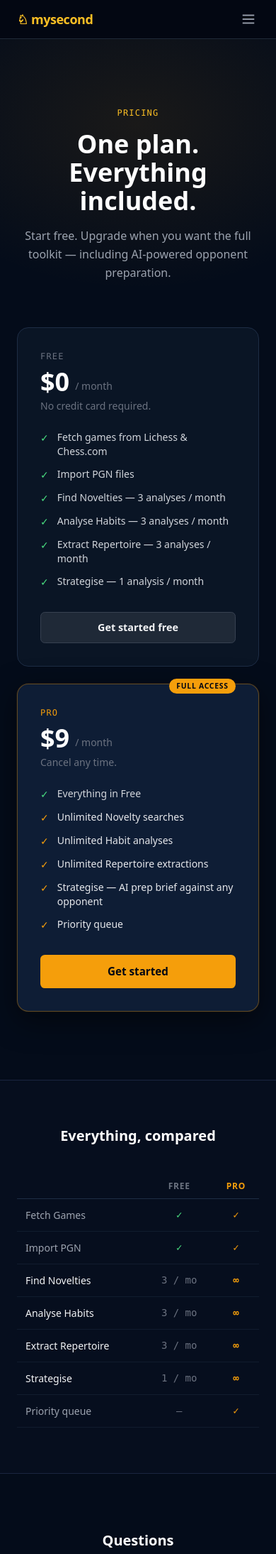
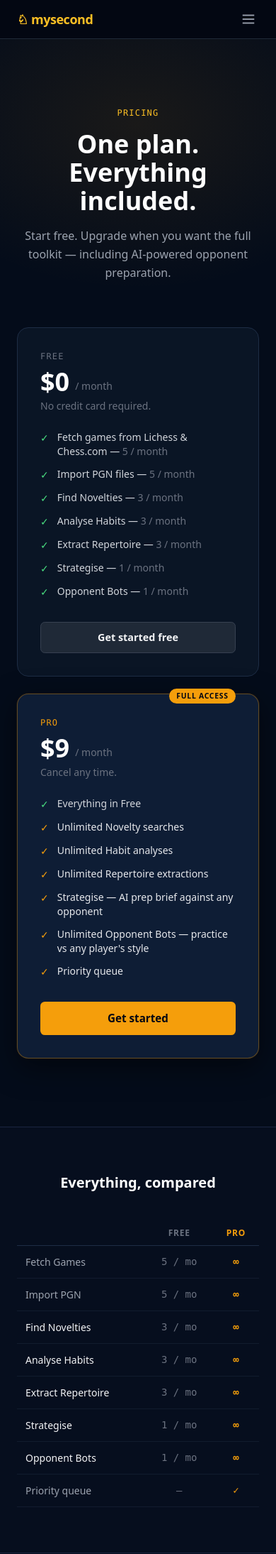
Before and after one commit to avigold/my-second, a Flask app: page /pricing in a window 390 px wide. Shown: the top 2189 px of the page at 71% size. Run offline with Flask 3, Linux system fonts and the light colour scheme; some libraries are stand-ins or nearby versions.

Commit message:
Group nav into dropdowns; update pricing page
Nav:
- Desktop: 'Get Games' dropdown (Fetch, Import PGN), 'Analyse' dropdown
  (Novelties, Repertoire, Habits, Strategise), 'Practice' direct link,
  'Job History' direct link
- Mobile drawer: same groups with section labels

Pricing:
- Fetch and Import now show 5/month limit (not unlimited)
- Add Opponent Bots: 1/month free, unlimited pro
- Update comparison table accordingly
- Update meta description

Co-Authored-By: Claude Sonnet 4.6 <noreply@anthropic.com>

```diff
--- a/web/templates/base.html
+++ b/web/templates/base.html
@@ -102,14 +102,41 @@
 
     <!-- Desktop links -->
     <div class="hidden lg:flex items-center gap-6 flex-1">
-      <a href="/fetch"      class="text-sm text-gray-300 hover:text-amber-400 transition-colors">Fetch Games</a>
-      <a href="/import-pgn" class="text-sm text-gray-300 hover:text-amber-400 transition-colors">Import PGN</a>
-      <a href="/search"     class="text-sm text-gray-300 hover:text-amber-400 transition-colors">Find Novelties</a>
-      <a href="/repertoire" class="text-sm text-gray-300 hover:text-amber-400 transition-colors">Extract Repertoire</a>
-      <a href="/habits"     class="text-sm text-gray-300 hover:text-amber-400 transition-colors">Analyse Habits</a>
-      <a href="/strategise" class="text-sm text-gray-300 hover:text-amber-400 transition-colors">Strategise</a>
-      <a href="/bots"       class="text-sm text-gray-300 hover:text-amber-400 transition-colors">Bots</a>
-      <a href="/jobs"       class="text-sm text-gray-300 hover:text-amber-400 transition-colors ml-auto">Job History</a>
+
+      <!-- Get Games dropdown -->
+      <div class="relative group">
+        <button class="text-sm text-gray-300 group-hover:text-amber-400 transition-colors flex items-center gap-1 bg-transparent border-0 cursor-pointer p-0 leading-none">
+          Get Games
+          <svg width="10" height="7" viewBox="0 0 10 7" fill="none" stroke="currentColor" stroke-width="1.5" stroke-linecap="round" stroke-linejoin="round" style="opacity:0.5;margin-top:1px;"><polyline points="1.5 1.5 5 5.5 8.5 1.5"/></svg>
+        </button>
+        <div class="absolute top-full left-0 pt-1 z-50 invisible group-hover:visible opacity-0 group-hover:opacity-100 transition-all duration-150">
+          <div class="bg-gray-900 border border-gray-800 rounded-lg py-1 shadow-xl" style="min-width:160px;">
+            <a href="/fetch"      class="block px-4 py-2 text-sm text-gray-300 hover:text-amber-400 hover:bg-gray-800">Fetch Games</a>
+            <a href="/import-pgn" class="block px-4 py-2 text-sm text-gray-300 hover:text-amber-400 hover:bg-gray-800">Import PGN</a>
+          </div>
+        </div>
+      </div>
+
+      <!-- Analyse dropdown -->
+      <div class="relative group">
+        <button class="text-sm text-gray-300 group-hover:text-amber-400 transition-colors flex items-center gap-1 bg-transparent border-0 cursor-pointer p-0 leading-none">
+          Analyse
+          <svg width="10" height="7" viewBox="0 0 10 7" fill="none" stroke="currentColor" stroke-width="1.5" stroke-linecap="round" stroke-linejoin="round" style="opacity:0.5;margin-top:1px;"><polyline points="1.5 1.5 5 5.5 8.5 1.5"/></svg>
+        </button>
+        <div class="absolute top-full left-0 pt-1 z-50 invisible group-hover:visible opacity-0 group-hover:opacity-100 transition-all duration-150">
+          <div class="bg-gray-900 border border-gray-800 rounded-lg py-1 shadow-xl" style="min-width:180px;">
+            <a href="/search"     class="block px-4 py-2 text-sm text-gray-300 hover:text-amber-400 hover:bg-gray-800">Find Novelties</a>
+            <a href="/repertoire" class="block px-4 py-2 text-sm text-gray-300 hover:text-amber-400 hover:bg-gray-800">Extract Repertoire</a>
+            <a href="/habits"     class="block px-4 py-2 text-sm text-gray-300 hover:text-amber-400 hover:bg-gray-800">Analyse Habits</a>
+            <a href="/strategise" class="block px-4 py-2 text-sm text-gray-300 hover:text-amber-400 hover:bg-gray-800">Strategise</a>
+          </div>
+        </div>
+      </div>
+
+      <!-- Practice — direct link -->
+      <a href="/bots" class="text-sm text-gray-300 hover:text-amber-400 transition-colors">Practice</a>
+
+      <a href="/jobs" class="text-sm text-gray-300 hover:text-amber-400 transition-colors ml-auto">Job History</a>
       {% if current_user %}
         {% if current_user.role == 'admin' %}
         <a href="/admin" class="text-xs text-purple-400 hover:text-purple-300 transition-colors">Admin</a>
@@ -141,13 +168,17 @@
   <!-- Mobile nav drawer -->
   <div id="nav-drawer" style="display:none;"
        class="lg:hidden border-b border-gray-800 bg-gray-950 px-6 py-3 flex flex-col gap-1">
-    <a href="/fetch"      class="nav-drawer-link">Fetch Games</a>
-    <a href="/import-pgn" class="nav-drawer-link">Import PGN</a>
-    <a href="/search"     class="nav-drawer-link">Find Novelties</a>
-    <a href="/repertoire" class="nav-drawer-link">Extract Repertoire</a>
-    <a href="/habits"     class="nav-drawer-link">Analyse Habits</a>
-    <a href="/strategise" class="nav-drawer-link">Strategise</a>
-    <a href="/bots"       class="nav-drawer-link">Bots</a>
+    <p class="text-xs text-gray-600 uppercase tracking-widest font-mono px-1 pt-1 pb-0.5">Get Games</p>
+    <a href="/fetch"      class="nav-drawer-link" style="padding-left:0.75rem;">Fetch Games</a>
+    <a href="/import-pgn" class="nav-drawer-link" style="padding-left:0.75rem;">Import PGN</a>
+    <div style="height:1px;background:#1f2937;margin:4px 0;"></div>
+    <p class="text-xs text-gray-600 uppercase tracking-widest font-mono px-1 pb-0.5">Analyse</p>
+    <a href="/search"     class="nav-drawer-link" style="padding-left:0.75rem;">Find Novelties</a>
+    <a href="/repertoire" class="nav-drawer-link" style="padding-left:0.75rem;">Extract Repertoire</a>
+    <a href="/habits"     class="nav-drawer-link" style="padding-left:0.75rem;">Analyse Habits</a>
+    <a href="/strategise" class="nav-drawer-link" style="padding-left:0.75rem;">Strategise</a>
+    <div style="height:1px;background:#1f2937;margin:4px 0;"></div>
+    <a href="/bots"       class="nav-drawer-link">Practice</a>
     <div style="height:1px;background:#1f2937;margin:4px 0;"></div>
     <a href="/jobs"       class="nav-drawer-link">Job History</a>
     {% if current_user %}
--- a/web/templates/pricing.html
+++ b/web/templates/pricing.html
@@ -1,13 +1,13 @@
 {% extends "base.html" %}
 {% block title %}Pricing — My Second AI Chess Analysis{% endblock %}
-{% block meta_description %}Free plan includes 3 analyses per month. Pro at $9/month gives unlimited novelty searches, habit analyses, repertoire extractions, and Strategise AI opponent preparation.{% endblock %}
+{% block meta_description %}Free plan includes 5 fetches, 3 analyses, and 1 Strategise per month. Pro at $9/month gives unlimited access to all tools including AI opponent preparation and practice bots.{% endblock %}
 {% block canonical %}https://mysecond.app/pricing{% endblock %}
 {% block meta %}
 <meta property="og:type"        content="website">
 <meta property="og:url"         content="https://mysecond.app/pricing">
 <meta property="og:site_name"   content="My Second">
 <meta property="og:title"       content="Pricing — My Second AI Chess Analysis">
-<meta property="og:description" content="Free plan: 3 analyses/month. Pro: $9/month for unlimited access including AI opponent preparation with Strategise.">
+<meta property="og:description" content="Free plan: 5 fetches, 3 analyses, 1 Strategise/month. Pro: $9/month for unlimited access to all tools.">
 {% endblock %}
 {% block main_class %}w-full max-w-none{% endblock %}
 {% block main_px %}{% endblock %}
@@ -58,27 +58,31 @@
         <ul class="flex-1 space-y-3 mb-8">
           <li class="flex items-start gap-3 text-sm">
             <span style="color:#4ade80;flex-shrink:0;margin-top:1px;">✓</span>
-            <span class="text-gray-300">Fetch games from Lichess &amp; Chess.com</span>
+            <span class="text-gray-300">Fetch games from Lichess &amp; Chess.com — <span class="text-gray-500">5 / month</span></span>
           </li>
           <li class="flex items-start gap-3 text-sm">
             <span style="color:#4ade80;flex-shrink:0;margin-top:1px;">✓</span>
-            <span class="text-gray-300">Import PGN files</span>
+            <span class="text-gray-300">Import PGN files — <span class="text-gray-500">5 / month</span></span>
           </li>
           <li class="flex items-start gap-3 text-sm">
             <span style="color:#4ade80;flex-shrink:0;margin-top:1px;">✓</span>
-            <span class="text-gray-300">Find Novelties — 3 analyses / month</span>
+            <span class="text-gray-300">Find Novelties — <span class="text-gray-500">3 / month</span></span>
           </li>
           <li class="flex items-start gap-3 text-sm">
             <span style="color:#4ade80;flex-shrink:0;margin-top:1px;">✓</span>
-            <span class="text-gray-300">Analyse Habits — 3 analyses / month</span>
+            <span class="text-gray-300">Analyse Habits — <span class="text-gray-500">3 / month</span></span>
           </li>
           <li class="flex items-start gap-3 text-sm">
             <span style="color:#4ade80;flex-shrink:0;margin-top:1px;">✓</span>
-            <span class="text-gray-300">Extract Repertoire — 3 analyses / month</span>
+            <span class="text-gray-300">Extract Repertoire — <span class="text-gray-500">3 / month</span></span>
           </li>
           <li class="flex items-start gap-3 text-sm">
             <span style="color:#4ade80;flex-shrink:0;margin-top:1px;">✓</span>
-            <span class="text-gray-300">Strategise — 1 analysis / month</span>
+            <span class="text-gray-300">Strategise — <span class="text-gray-500">1 / month</span></span>
+          </li>
+          <li class="flex items-start gap-3 text-sm">
+            <span style="color:#4ade80;flex-shrink:0;margin-top:1px;">✓</span>
+            <span class="text-gray-300">Opponent Bots — <span class="text-gray-500">1 / month</span></span>
           </li>
         </ul>
 
@@ -143,6 +147,10 @@
           </li>
           <li class="flex items-start gap-3 text-sm">
             <span style="color:#f59e0b;flex-shrink:0;margin-top:1px;">✓</span>
+            <span class="text-gray-200 font-medium">Unlimited Opponent Bots — practice vs any player's style</span>
+          </li>
+          <li class="flex items-start gap-3 text-sm">
+            <span style="color:#f59e0b;flex-shrink:0;margin-top:1px;">✓</span>
             <span class="text-gray-200 font-medium">Priority queue</span>
           </li>
         </ul>
@@ -186,13 +194,14 @@
       </thead>
       <tbody>
         {% set rows = [
-          ("Fetch Games",              "✓", "✓",  false),
-          ("Import PGN",               "✓", "✓",  false),
-          ("Find Novelties",     "3 / mo", "∞",   true),
-          ("Analyse Habits",     "3 / mo", "∞",   true),
-          ("Extract Repertoire", "3 / mo", "∞",   true),
-          ("Strategise",         "1 / mo", "∞",  true),
-          ("Priority queue",           "—", "✓",  false),
+          ("Fetch Games",          "5 / mo", "∞",   false),
+          ("Import PGN",           "5 / mo", "∞",   false),
+          ("Find Novelties",       "3 / mo", "∞",   true),
+          ("Analyse Habits",       "3 / mo", "∞",   true),
+          ("Extract Repertoire",   "3 / mo", "∞",   true),
+          ("Strategise",           "1 / mo", "∞",   true),
+          ("Opponent Bots",        "1 / mo", "∞",   true),
+          ("Priority queue",           "—",  "✓",   false),
         ] %}
         {% for label, free_val, pro_val, highlight in rows %}
         <tr style="border-bottom:1px solid #111c2e;">
```
